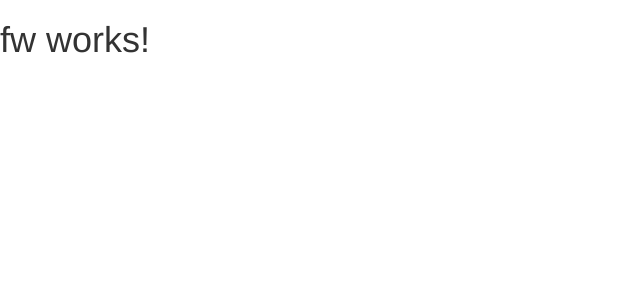
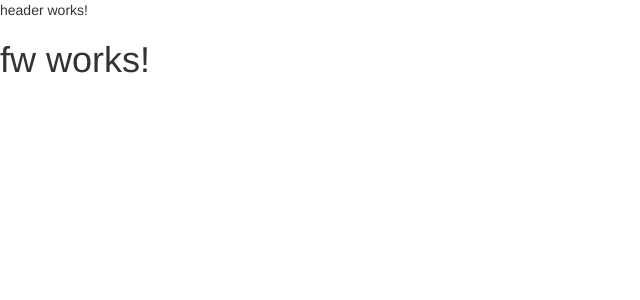
Before and after one commit to samherrmann/angular-cli-intro, an Angular app: page / in a window 1280 px wide. Shown: the top 300 px of the page, without its empty margins (0-640 px from the left). Built offline with nearby package versions, Linux system fonts and the light colour scheme.

Commit message:
Add component

```diff
--- a/src/app/app.component.html
+++ b/src/app/app.component.html
@@ -1,3 +1,4 @@
+<fw-header></fw-header>
 <h1>
   {{title}}
 </h1>
--- a/src/app/app.module.ts
+++ b/src/app/app.module.ts
@@ -4,10 +4,12 @@
 import { HttpModule } from '@angular/http';
 
 import { AppComponent } from './app.component';
+import { HeaderComponent } from './header.component';
 
 @NgModule({
   declarations: [
-    AppComponent
+    AppComponent,
+    HeaderComponent
   ],
   imports: [
     BrowserModule,
--- /dev/null
+++ b/src/app/header.component.html
@@ -0,0 +1,3 @@
+<p>
+  header works!
+</p>
--- /dev/null
+++ b/src/app/header.component.ts
@@ -0,0 +1,15 @@
+import { Component, OnInit } from '@angular/core';
+
+@Component({
+  selector: 'fw-header',
+  templateUrl: './header.component.html',
+  styleUrls: ['./header.component.css']
+})
+export class HeaderComponent implements OnInit {
+
+  constructor() { }
+
+  ngOnInit() {
+  }
+
+}
```
Also changed, not shown: src/app/header.component.css (added).
